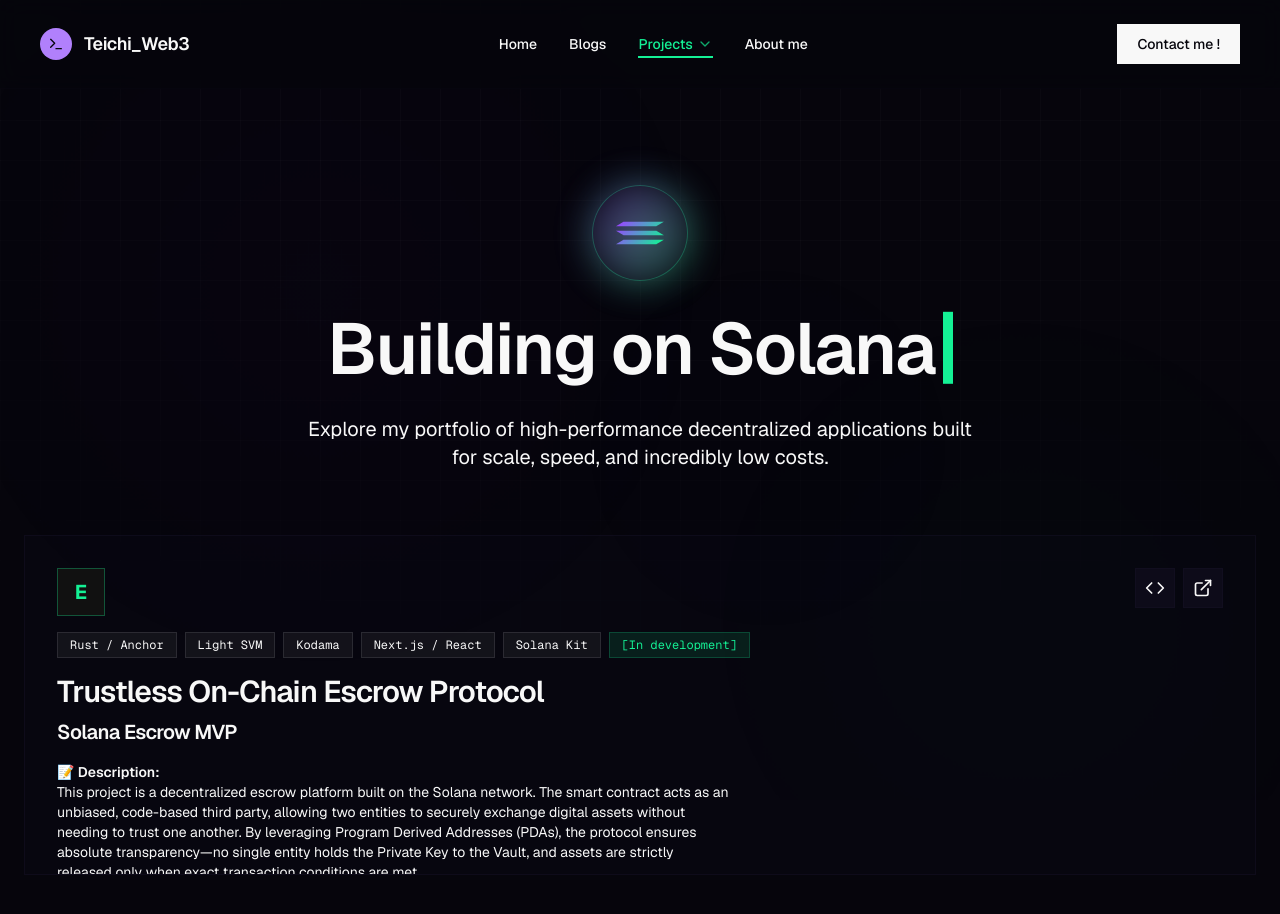
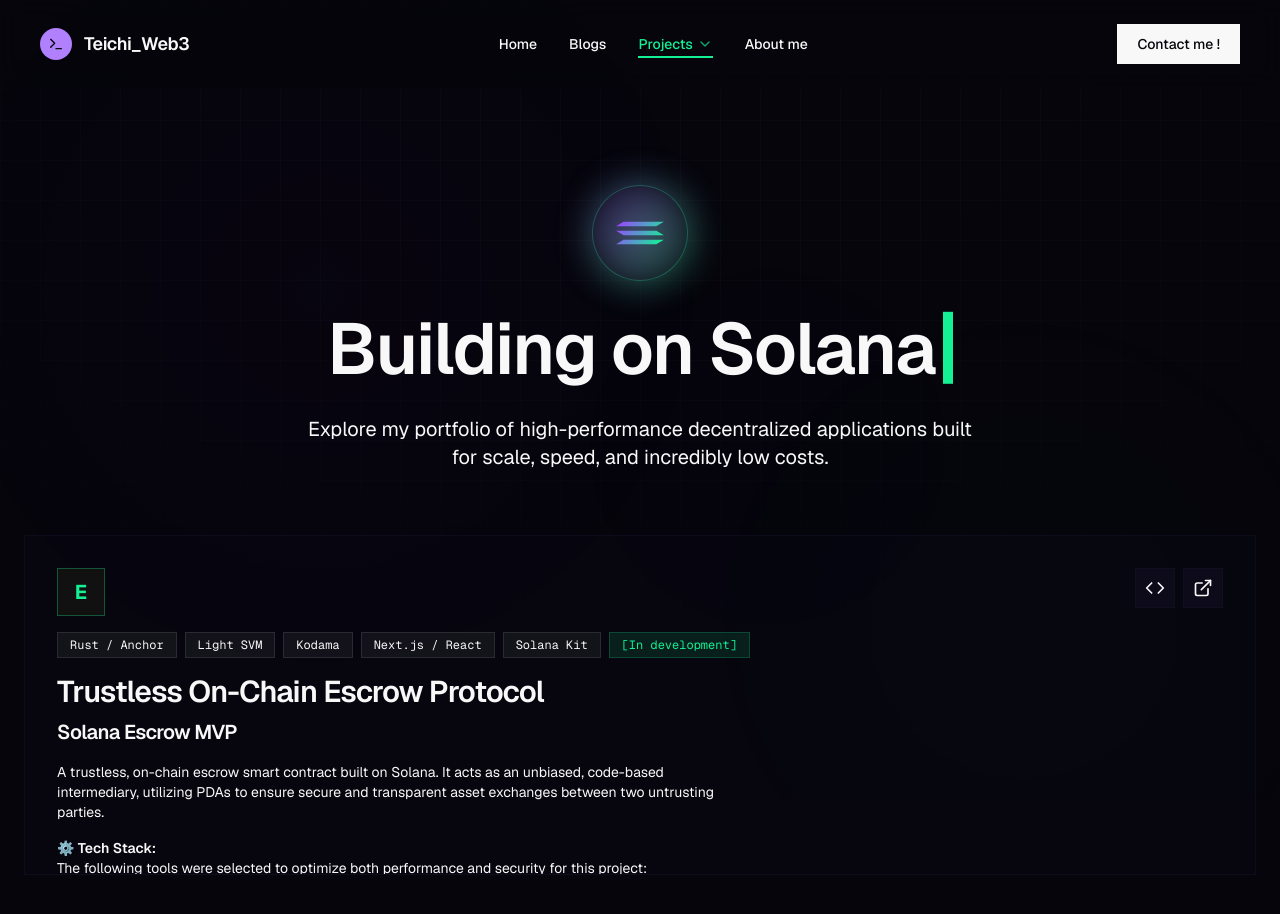
Before and after one commit to Tdat10052499/teichisite, a Next.js app: page /projects/solana in a window 1280 px wide. Shown: the top 914 px of the page. Built offline with nearby package versions, Linux system fonts and the light colour scheme.

Commit message:
Shorten Escrow project description

```diff
--- a/app/projects/solana/page.tsx
+++ b/app/projects/solana/page.tsx
@@ -223,8 +223,7 @@
                 </h4>
                 <div className="text-ink-dim text-sm max-w-2xl space-y-4">
                   <p>
-                    <strong className="text-ink font-semibold">📝 Description:</strong><br/>
-                    This project is a decentralized escrow platform built on the Solana network. The smart contract acts as an unbiased, code-based third party, allowing two entities to securely exchange digital assets without needing to trust one another. By leveraging Program Derived Addresses (PDAs), the protocol ensures absolute transparency—no single entity holds the Private Key to the Vault, and assets are strictly released only when exact transaction conditions are met.
+                    A trustless, on-chain escrow smart contract built on Solana. It acts as an unbiased, code-based intermediary, utilizing PDAs to ensure secure and transparent asset exchanges between two untrusting parties.
                   </p>
                   <p>
                     <strong className="text-ink font-semibold">⚙️ Tech Stack:</strong><br/>
```
